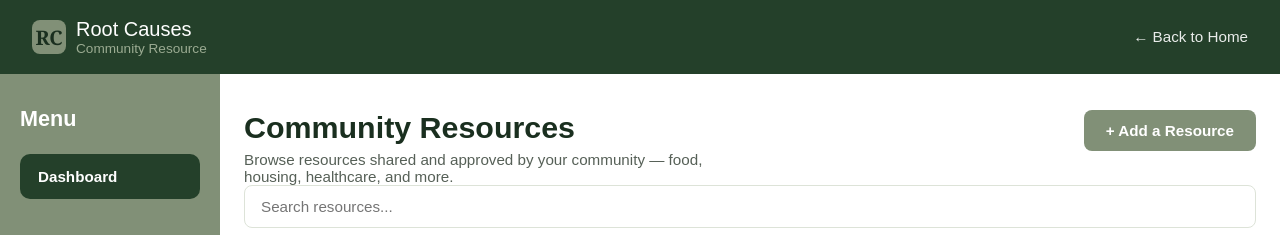
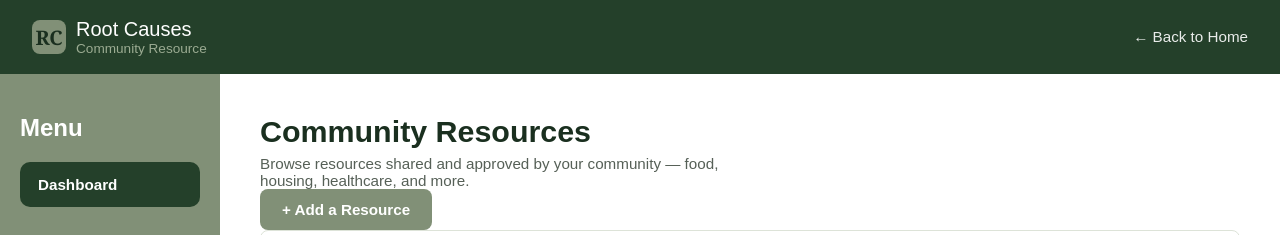
Before and after one commit to Hannahhh0/Asset-Based-Emergency, a website: page docs/Resources/ResourceDashboard.html in a window 1280 px wide. Shown: the top 235 px of the page. Drawn offline with Linux system fonts and the light colour scheme; no server answers.

Commit message:
more debugging

```diff
--- a/docs/Resources/ResourceDashboard.html
+++ b/docs/Resources/ResourceDashboard.html
@@ -53,16 +53,12 @@
       overflow: hidden;
     }
     .sidebar {
-      flex: 0 1 220px;
-      min-width: 150px;
-      background: var(--sage);
-      padding: 32px 20px;
-      overflow-y: auto;
+      width: 220px;
+      background: #819077;
+      color: white;
+      padding: 20px;
     }
-    .sidebar h2 {
-      color: white; font-family: Arial, sans-serif; font-weight: 800;
-      font-size: 1.35rem; margin: 0 0 22px;
-    }
+
     .sidebar a.nav-btn {
       display: block; background: rgba(255,255,255,0.18); color: white;
       text-decoration: none; font-family: Arial, sans-serif; font-weight: 600;
@@ -76,7 +72,10 @@
       width: 100%;
     }
 
-    .page-header { display: flex; justify-content: space-between; align-items: flex-start; gap: 16px; flex-wrap: wrap; }
+    .page-header {
+      max-width: 1000px;
+    }
+
     .page-header h1 { font-size: 1.9rem; margin: 0 0 6px; color: var(--deep-green-dark); }
     .page-header p { font-family: Arial, sans-serif; color: #566057; margin: 0; font-size: 0.95rem; max-width: 55ch; }
 
@@ -131,8 +130,8 @@
 
     .main {
       flex: 1;
+      padding: 40px;
       overflow-y: auto;
-      padding: 36px 24px 80px;
     }
   </style>
 </head>
```
